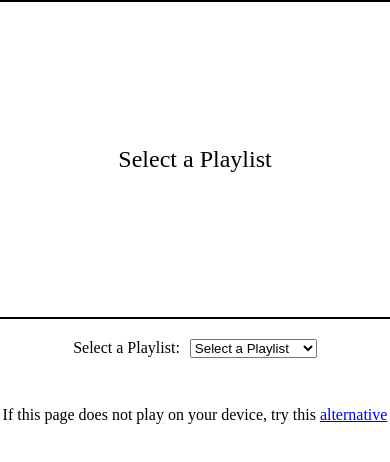
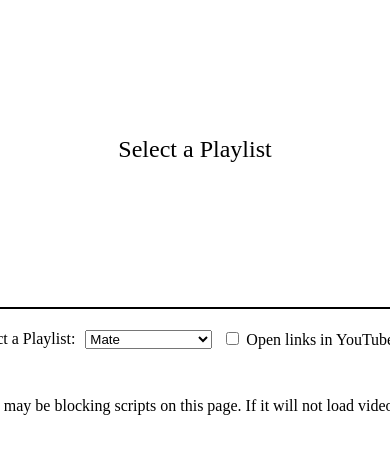
Before and after one commit to APOD-ID/APOD-ID.github.io, a plain HTML site: page a.html in a window 390 px wide. Shown: the part 242-704 px from the top of the page. Drawn offline with Linux system fonts and the light colour scheme.

Commit message:
checkbox feature

```diff
--- a/a.html
+++ b/a.html
@@ -3,7 +3,7 @@
 <head>
     <meta charset="UTF-8">
     <meta name="viewport" content="width=device-width, initial-scale=1.0">
-    <title>My Music Page</title>
+    <title>apod not public</title>
     <style>
         html, body {
             height: 100%;
@@ -24,7 +24,17 @@
         .playlist-label {
             margin-right: 10px;
         }
+        .app-toggle-label {
+            display: none;
+        }
+        @media (max-width: 767px) {
+            .app-toggle-label {
+                display: inline-block;
+                margin-left: 10px;
+            }
+        }
     </style>
+
     <script src="https://www.youtube.com/iframe_api"></script>
 </head>
 <body>
@@ -37,7 +47,6 @@
     <div class="playlist-container">
         <span class="playlist-label">Select a Playlist:</span>
         <select id="playlistSelect" onchange="playPlaylist()">
-            <option value="">Select a Playlist</option>
             <option value="https://www.youtube.com/embed/FIRST_VIDEO_ID_1?list=PLL0ch6DEaWUE6uk5-wInLHVLTD6ctXo5V">Mate</option>
             <option value="https://www.youtube.com/embed/FIRST_VIDEO_ID_1?list=PLL0ch6DEaWUHnZ81CTlFwHV0GqEwFzEIs">Funeral</option>
             <option value="https://www.youtube.com/embed/FIRST_VIDEO_ID_1?list=PLL0ch6DEaWUHMjKD7D6VEfryB8HizSbZy">Food Glorious</option>
@@ -47,10 +56,14 @@
             <option value="https://www.youtube.com/embed/FIRST_VIDEO_ID_1?list=PLL0ch6DEaWUFnDw23wiffiU8EMVuJajXM">Fine Life</option>
             <option value="https://www.youtube.com/embed/FIRST_VIDEO_ID_1?list=PLL0ch6DEaWUEjUBHZ3d508XCkqPzheadw">I'd Do Anything</option>
             <option value="https://www.youtube.com/embed/FIRST_VIDEO_ID_1?list=PLL0ch6DEaWUF3sRryAAON9Lm6hG3vzzn6">All Videos</option>
+        </select>
+        <label class="app-toggle-label" for="openInAppToggle">
+            <input type="checkbox" id="openInAppToggle" name="openInAppToggle" class="app-toggle">
+            Open links in YouTube app
+        </label>
+    </div>
 
-        </select>
-    </div>
-    <p><p>If this page does not play on your device, try this <a href="alt.html">alternative</a>
+    <p><p>Your browser may be blocking scripts on this page. If it will not load videos, try this <a href="alt.html">alternative</a>
 
     <script>
         let player;
@@ -71,10 +84,11 @@
 
         function playPlaylist() {
             const url = document.getElementById('playlistSelect').value;
+            const openInApp = document.getElementById('openInAppToggle').checked;
             if (url) {
                 const videoId = url.match(/embed\/(.*?)\?/)[1];
                 const playlistId = url.match(/list=(.*)/)[1];
-                if (/Mobi|Android/i.test(navigator.userAgent)) {
+                if (openInApp && /Mobi|Android/i.test(navigator.userAgent)) {
                     // Attempt to open the YouTube app for mobile devices
                     window.location.href = `vnd.youtube://playlist?list=${playlistId}`;
                 } else {
```
